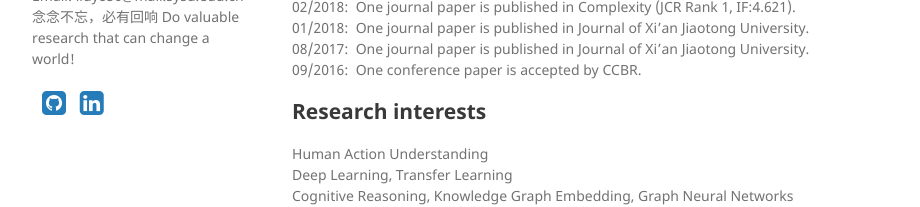
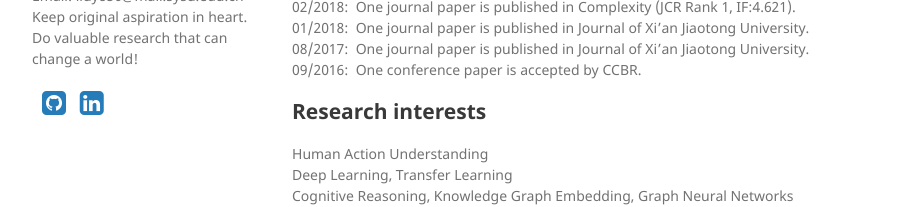
Before and after one commit to YangLiu9208/home, a Jekyll site: the page built from index.md, in a window 1280 px wide. Shown: the part 294-501 px from the top of the page, without its empty margins (178-1098 px from the left). Built offline with Jekyll 4.4.1, drawn with Linux system fonts in a browser that asks for light colours; a style sheet for code colours, icons or effects is not loaded; some of the changed text lies outside the part shown.

Commit message:
Update _config.yml

```diff
--- a/_config.yml
+++ b/_config.yml
@@ -1,3 +1,3 @@
 title: Yang Liu
-description: "Email: liuy856@mail.sysu.edu.cn 念念不忘，必有回响  Do valuable research that can change a world!"
+description: "Email: liuy856@mail.sysu.edu.cn Keep original aspiration in heart. Do valuable research that can change a world!"
 theme: jekyll-theme-minimal
```
